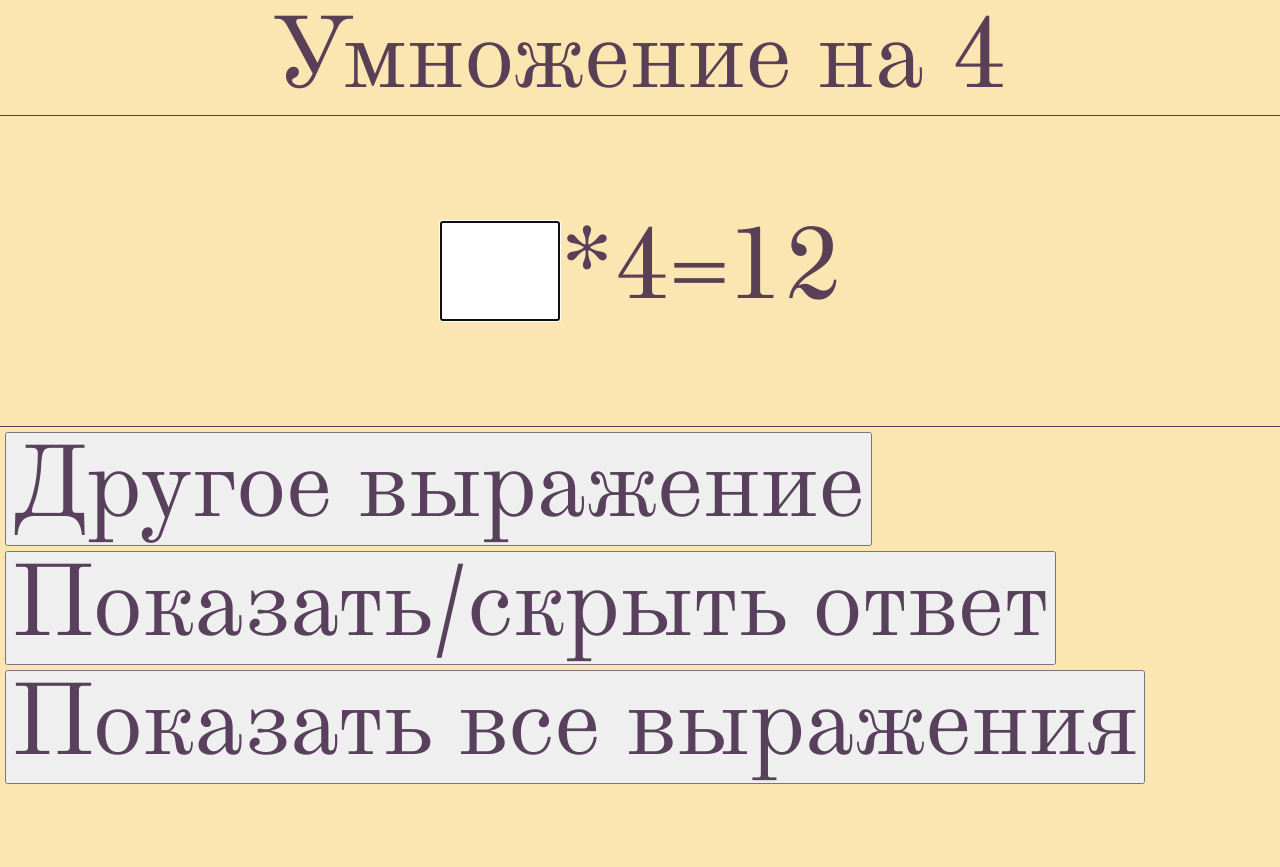
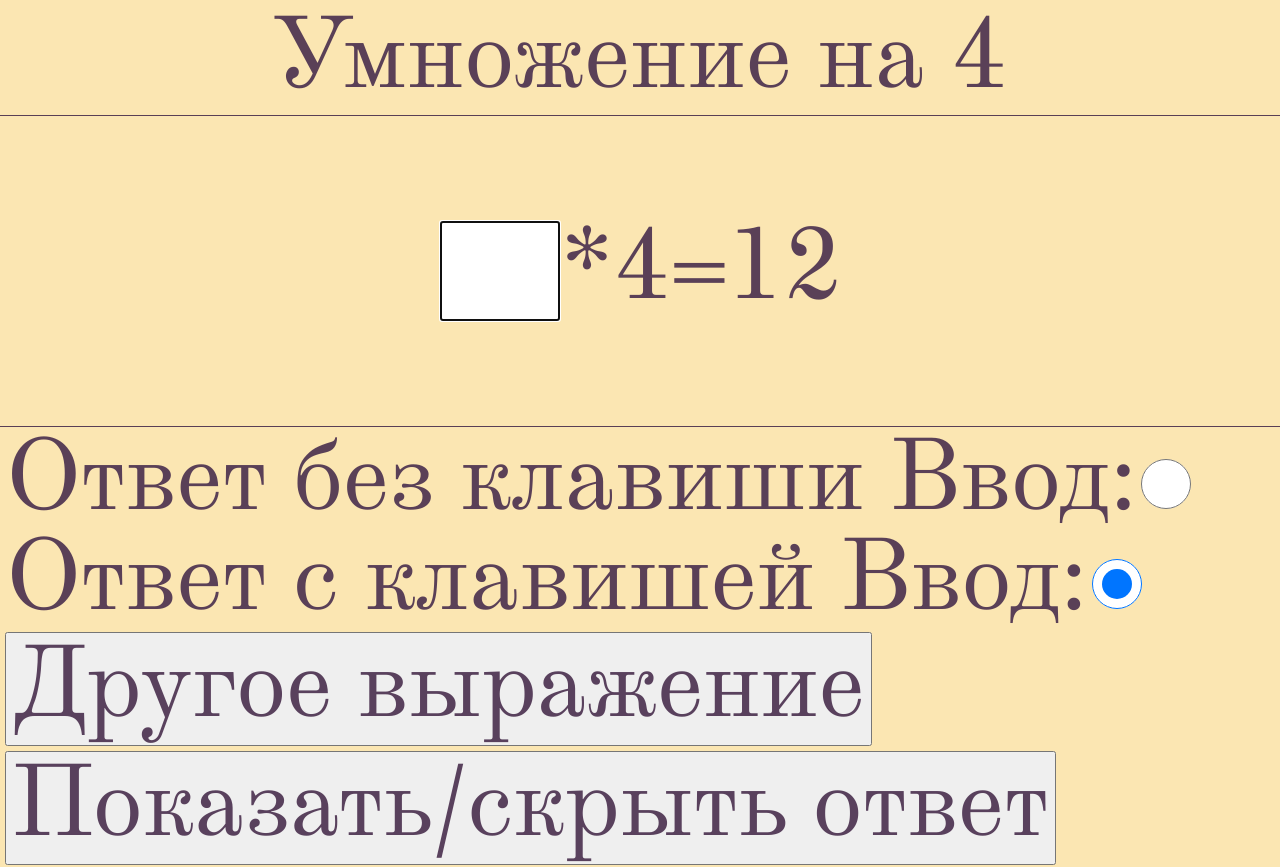
Before and after one commit to Ormadont/mt3, a React (Create React App) app: page / in a window 1280 px wide. Shown: the top 867 px of the page. Before the commit the page ends 800 px from the top, so only its background shows below. Built offline with nearby package versions, Linux system fonts and the light colour scheme.

Commit message:
Выбор вида ввод - автоматический или по клавише Ввод. Новый компонент для устновки настроек.

```diff
--- a/src/App/App.js
+++ b/src/App/App.js
@@ -1,6 +1,7 @@
 import React, { Component } from 'react';
 import styles from './App.module.css';
 
+import Options from '../Options/Options';
 import Expression from '../Expression/Expression';
 import AllExpressions from '../AllExpressions/AllExpressions';
 // import AddExression from '../AddExression/AddExression';
@@ -18,6 +19,9 @@ class App extends Component {
     showedAllExpressions: false,
     receivedRightAnswer: false,
     scores: 0,
+    options: {
+      missEnter: false,
+    }
   }
 
   appDiv = null;
@@ -70,7 +74,7 @@ class App extends Component {
     return (
       <div className = {styles.app}
         ref = {this.setAppDiv}
-        onKeyDown={this.rightAnswerHandler} // верный ответ принимается по нажатию клавиши
+        onKeyDown={this.rightAnswerHandler_enterPress} // верный ответ принимается по нажатию клавиши
         tabIndex="0"
       >
         {/* header */}
@@ -91,6 +95,10 @@ class App extends Component {
 
         {/* footer */}
         <footer>
+          <Options
+            missEnter={this.state.options.missEnter}
+            changeRadioButton = {this.missEnterOptionsHandler_radioButton}
+          />
           <button onClick={this.nextEpression_handleClick}>Другое выражение</button>
           {/* <AddExression
             factor1={this.state.tempFactor1}
@@ -115,15 +123,12 @@ class App extends Component {
   delCurExpression_handleClick = () => {
     if (this.state.expressions.length > 1) {
       const expressions = [...this.state.expressions];
-      // const delEx =
       expressions.splice(this.state.expCurNum,1);
       this.setState({expressions:expressions});
-      // console.log(`del: ${delEx[0].key}`)
       this.setState({expCurNum: Math.floor(Math.random()*(this.state.expressions.length-1))});
     } else {
       alert('Это последнее');
     }
-
   }
 
   // измениние состояния - в текущем выражении убрать скрытый элемент,
@@ -188,30 +193,33 @@ class App extends Component {
       // отметить факт верного выражения
       this.setState({receivedRightAnswer: true})
 
-      // // удалить данное выражение, но не сразу! // условие - включено в настройках?
-      // setTimeout(() => {
-      //   this.delCurExpression_handleClick();
-      //   this.setState({receivedRightAnswer: false})
-      // }, 3000);
-
+      // удалить данное выражение, но не сразу! // условие - включено в настройках?
+      if (this.state.options.missEnter) {
+        setTimeout(() => {
+          this.delCurExpression_handleClick();
+          this.setState({ receivedRightAnswer: false })
+        }, 3000);
+      }
       this.focusAppDiv();
-
     } else {
-
       // верный ответ не получен, продолжаем ввод
       this.setState({userInput: event.target.value})
     }
-    // console.log(event.target.value);
-
   }
 
-  rightAnswerHandler = event => {
-    if ((event.key === "Enter") && (this.state.receivedRightAnswer)) { // добавить условие - включено в настройках?
+  rightAnswerHandler_enterPress = event => {
+    if ((event.key === "Enter") && (this.state.receivedRightAnswer) && (!this.state.options.missEnter)) { // добавить условие - включено в настройках?
       this.delCurExpression_handleClick();
       this.setState({ receivedRightAnswer: false })
     }
   }
 
+  missEnterOptionsHandler_radioButton = e => {
+    let options = {...this.state.options};
+    (e.target.value === "miss Enter") ? options.missEnter = true : options.missEnter = false;
+    this.setState({options: options});
+  }
+
 }
 
 export default App;
--- /dev/null
+++ b/src/Options/Options.js
@@ -0,0 +1,31 @@
+import React from 'react';
+import styles from './Options.module.css';
+
+const options = props => {
+    return (
+        <form>
+            <label htmlFor="missEnter">Ответ без клавиши Ввод:</label>
+            <input
+                className={styles.missEnter}
+                type="radio"
+                name="missEnter"
+                id="cb1"
+                value="miss Enter"
+                onChange={props.changeRadioButton}
+                checked={props.missEnter}  />
+            <br />
+            <label htmlFor="missEnter">Ответ c клавишей Ввод:</label>
+            <input
+                className={styles.missEnter}
+                type="radio"
+                name="missEnter"
+                id="cb2"
+                value="do not miss Enter"
+                onChange={props.changeRadioButton}
+               checked={!props.missEnter}/>
+        </form>
+    )
+
+}
+
+export default options;
--- /dev/null
+++ b/src/Options/Options.module.css
@@ -0,0 +1,5 @@
+.missEnter {
+    width: 0.5em;
+    height: 0.5em;
+    margin-left: 5px;
+}
--- a/src/index.css
+++ b/src/index.css
@@ -18,6 +18,7 @@ body{
   padding: 0;
   font-family: inherit;
   box-sizing: border-box;
+
 }
 
 header,footer, section {
```
